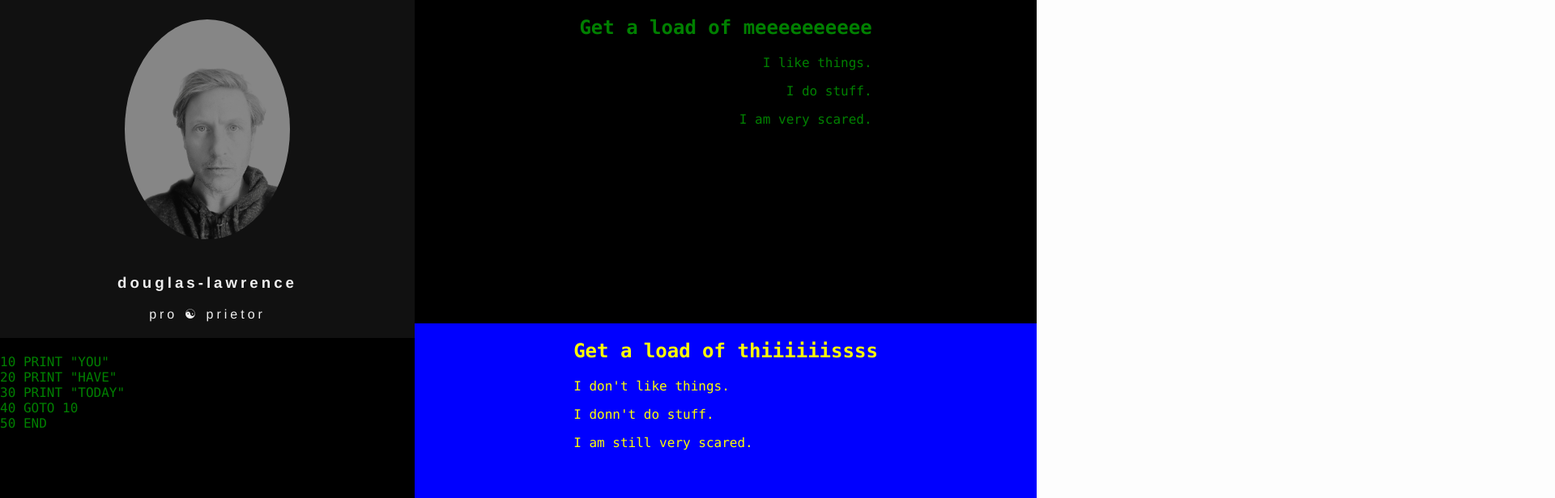
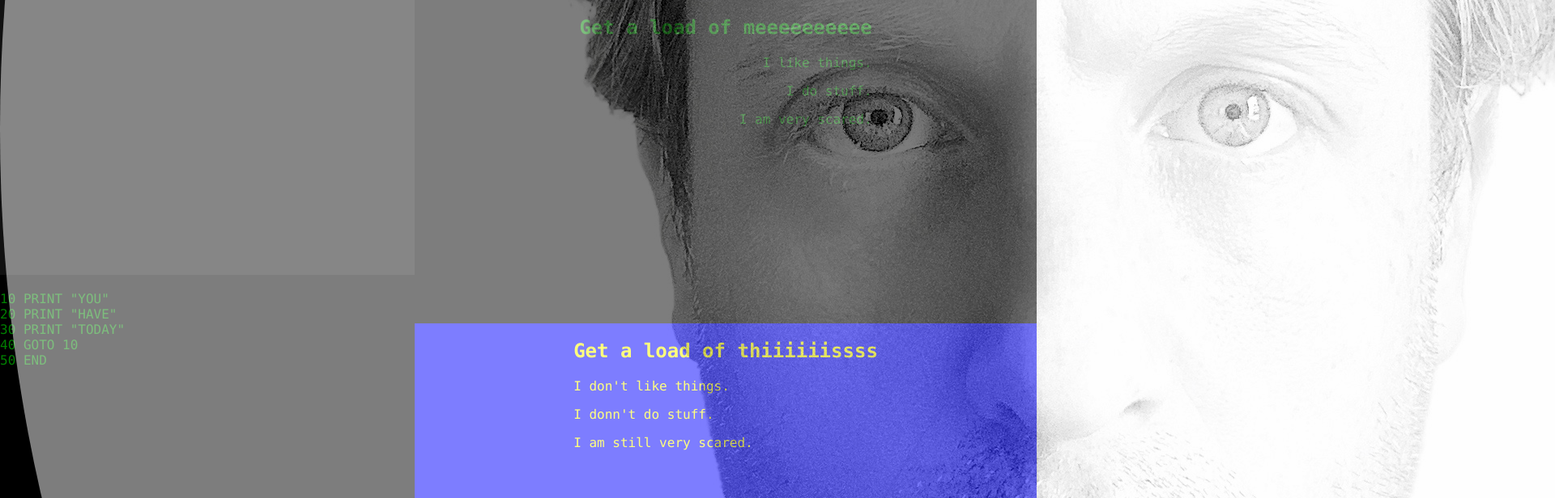
Before and after one commit to lawrend/urban-waddle-djl, a React (Create React App) app: page /#/ in a window 1280 px wide. Shown: the top 616 px of the page at 81% size, 1920 px wide, since content can reach past the window. Built offline with nearby package versions, Linux system fonts and the light colour scheme.

Commit message:
changed background to big picture

```diff
--- a/src/containers/LeftTop.js
+++ b/src/containers/LeftTop.js
@@ -9,8 +9,8 @@ class LeftTop extends Component {
     return (
       <div className='left-top'>
         <PortraitContainer />
+        <CodeContainer />
         <BioBox />
-        <CodeContainer />
       </div>
     )
   }
--- a/src/containers/pictures/PortraitContainer.js
+++ b/src/containers/pictures/PortraitContainer.js
@@ -1,5 +1,6 @@
 import React, {Component} from 'react';
 import portrait from '../../portrait.jpeg';
+import BioBox from '../../components/BioBox.js';
 
 class PortraitContainer extends Component {
   render() {
--- a/src/css/left-top.css
+++ b/src/css/left-top.css
@@ -25,9 +25,10 @@
 
 .portrait {
   border-radius: 50%;
-  height: 85%;
   align-self: center;
   opacity: 70%;
+  height: 3088px;
+  /* height: 100%; */
 }
 
 .bio-text {
```
